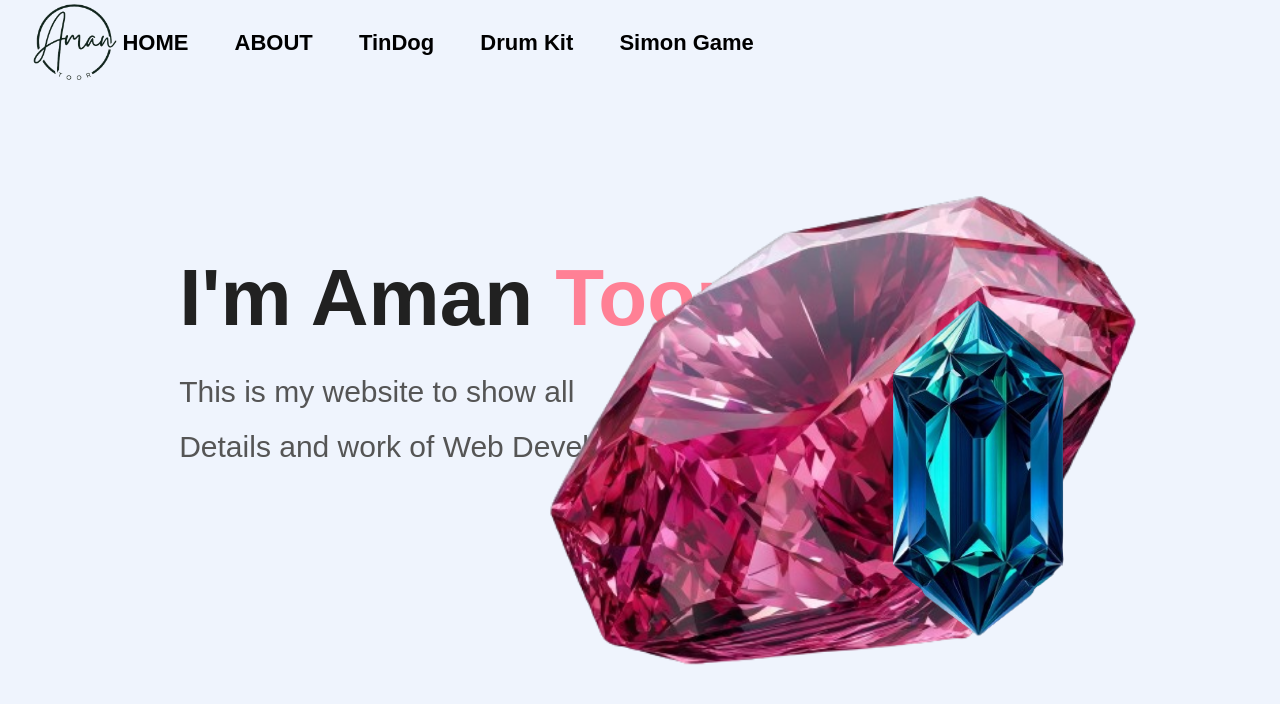
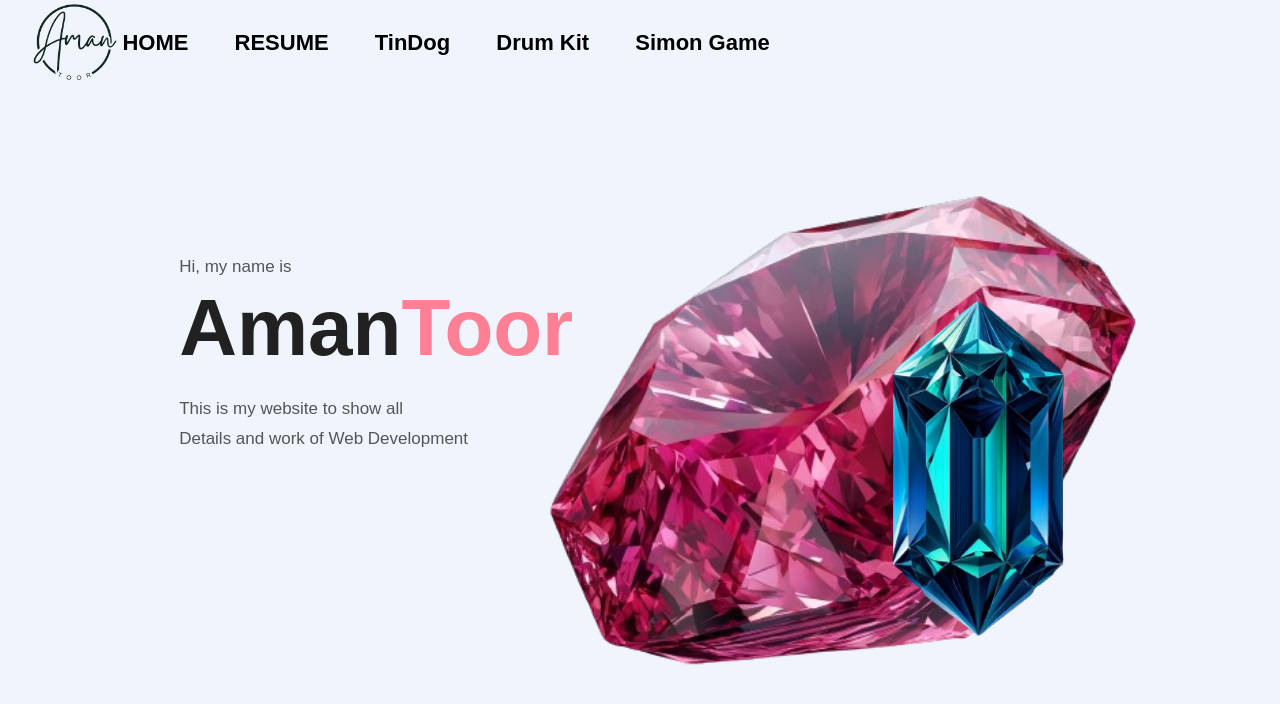
Before and after one commit to amantoor17/Portfolio.github.io, a plain HTML site: page index.html in a window 1280 px wide. Drawn offline with Linux system fonts and the light colour scheme.

Commit message:
font changes + navbar

```diff
--- a/index.html
+++ b/index.html
@@ -57,14 +57,15 @@
         <img src="images/newnamelogo.png" alt="logo" class="hello">
         <ul>
           <li><a href="#">HOME</a></li>
-          <li><a href="https://aman-toor-cv.tiiny.site/">ABOUT</a></li>
+          <li><a href="https://aman-toor-cv.tiiny.site/">RESUME</a></li>
           <li><a href="tindog.html">TinDog</a></li>
           <li><a href="drumkitindex.html">Drum Kit</a></li>
           <li><a href="simonindex.html">Simon Game</a></li>
         </ul>
       </nav>
       <div class="detel">
-        <h1>I'm Aman <span>Toor</span></h1>
+        <P>Hi, my name is</P>
+        <h1>Aman<span>Toor</span></h1>
         <p>This is my website to show all
           <br>Details and work of Web Development
         </p>
--- a/style.css
+++ b/style.css
@@ -186,9 +186,9 @@ span{
 }
 
 .detel p{
-  font-size: 30px;
+  font-size: 17px;
   color: #555;
-  line-height: 55px;
+  line-height: 30px;
 }
 
 .detel a{
```
